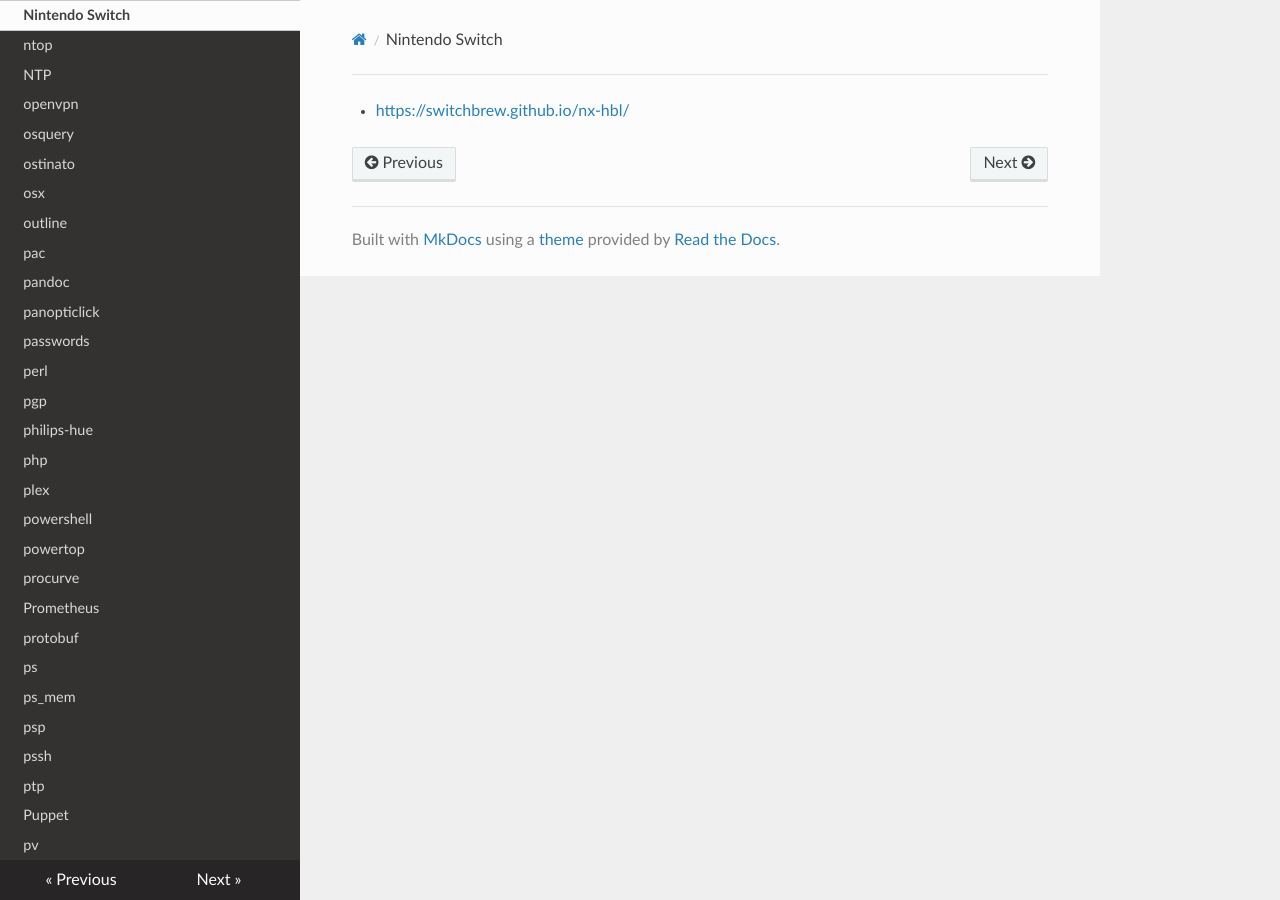
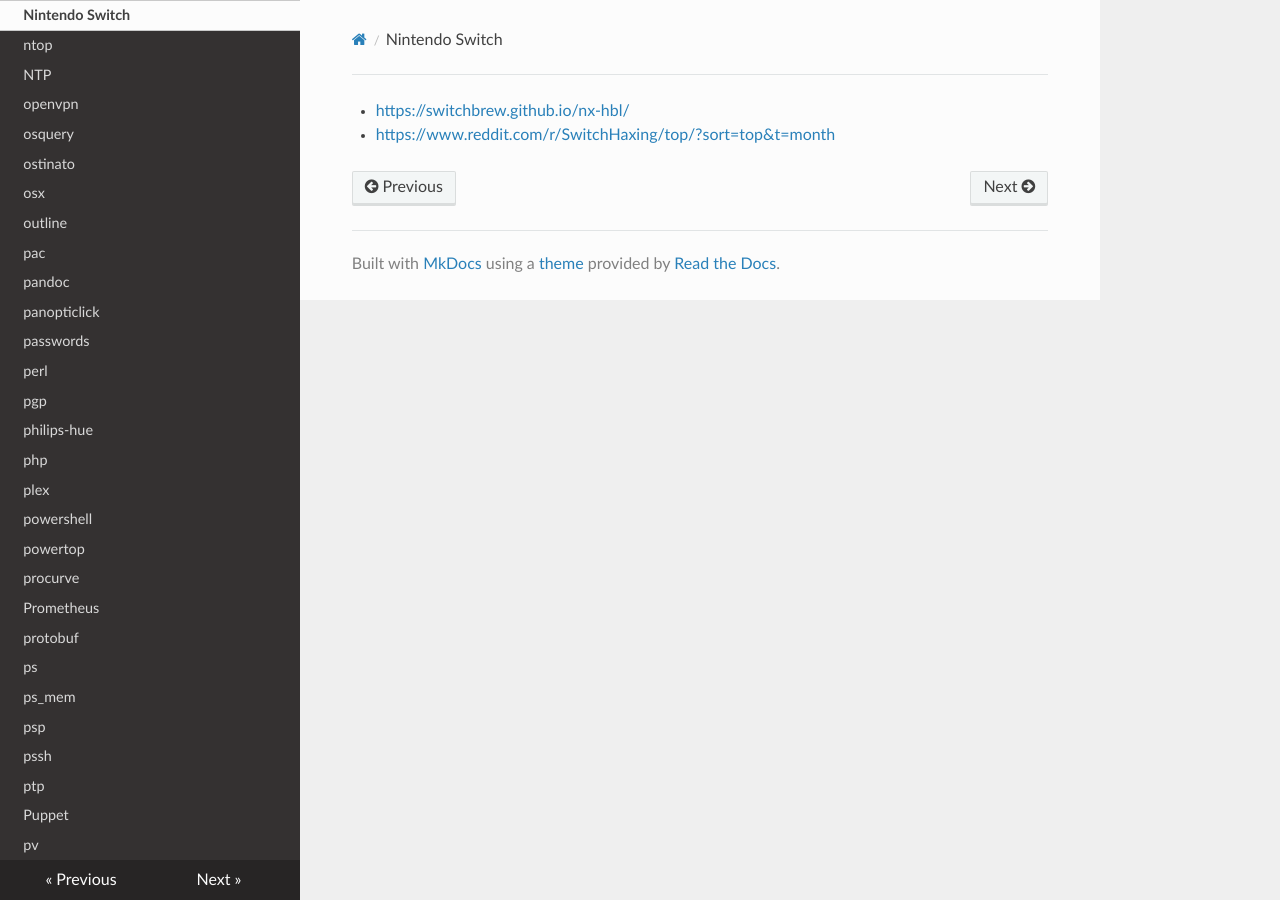
Before and after one commit to lando-cal/tech-notes, an MkDocs documentation site: the page built from docs/nintendo-switch.md, in a window 1280 px wide. Built offline with MkDocs 1.6.1, drawn with Linux system fonts in a browser that asks for light colours; nearby versions of some CDN libraries.

Commit message:
Add reddit link.

```diff
--- a/docs/nintendo-switch.md
+++ b/docs/nintendo-switch.md
@@ -1,3 +1,4 @@
 Title: Nintendo Switch
 
 - <https://switchbrew.github.io/nx-hbl/>
+- <https://www.reddit.com/r/SwitchHaxing/top/?sort=top&t=month>
```
